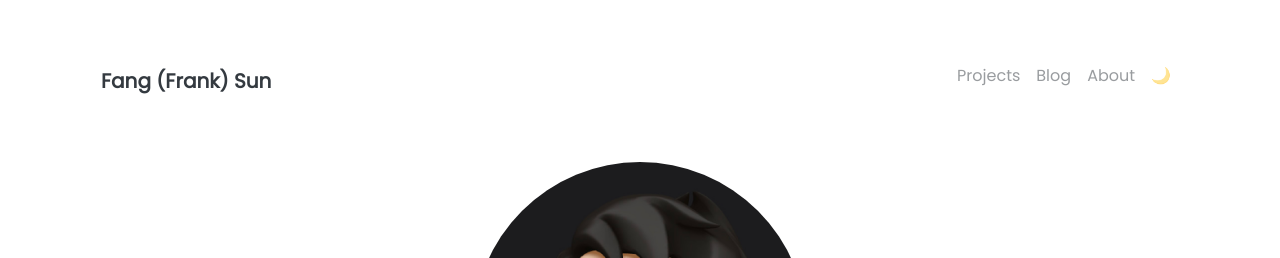
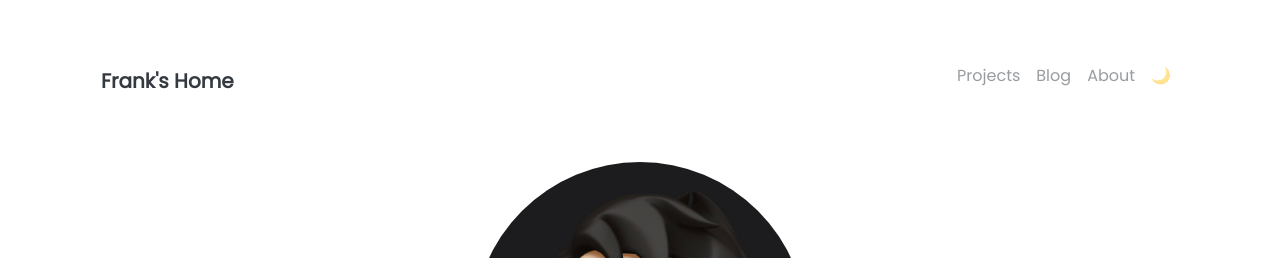
Before and after one commit to FangFrankSun/Personal_Website, a Jekyll site: the page built from pages/index.md, in a window 1280 px wide. Shown: the top 258 px of the page. Built offline with Jekyll 4.4.1, drawn with Linux system fonts in a browser that asks for light colours; nearby versions of some CDN libraries.

Commit message:
Update _config.yml

```diff
--- a/_config.yml
+++ b/_config.yml
@@ -1,5 +1,5 @@
 ### Site Settings ###
-title               : Fang (Frank) Sun
+title               : Frank's Home
 description         : >-
                       Hi, I am Frank.<br>
                       <a href="https://github.com/fangfranksun">Github </a>|
```
